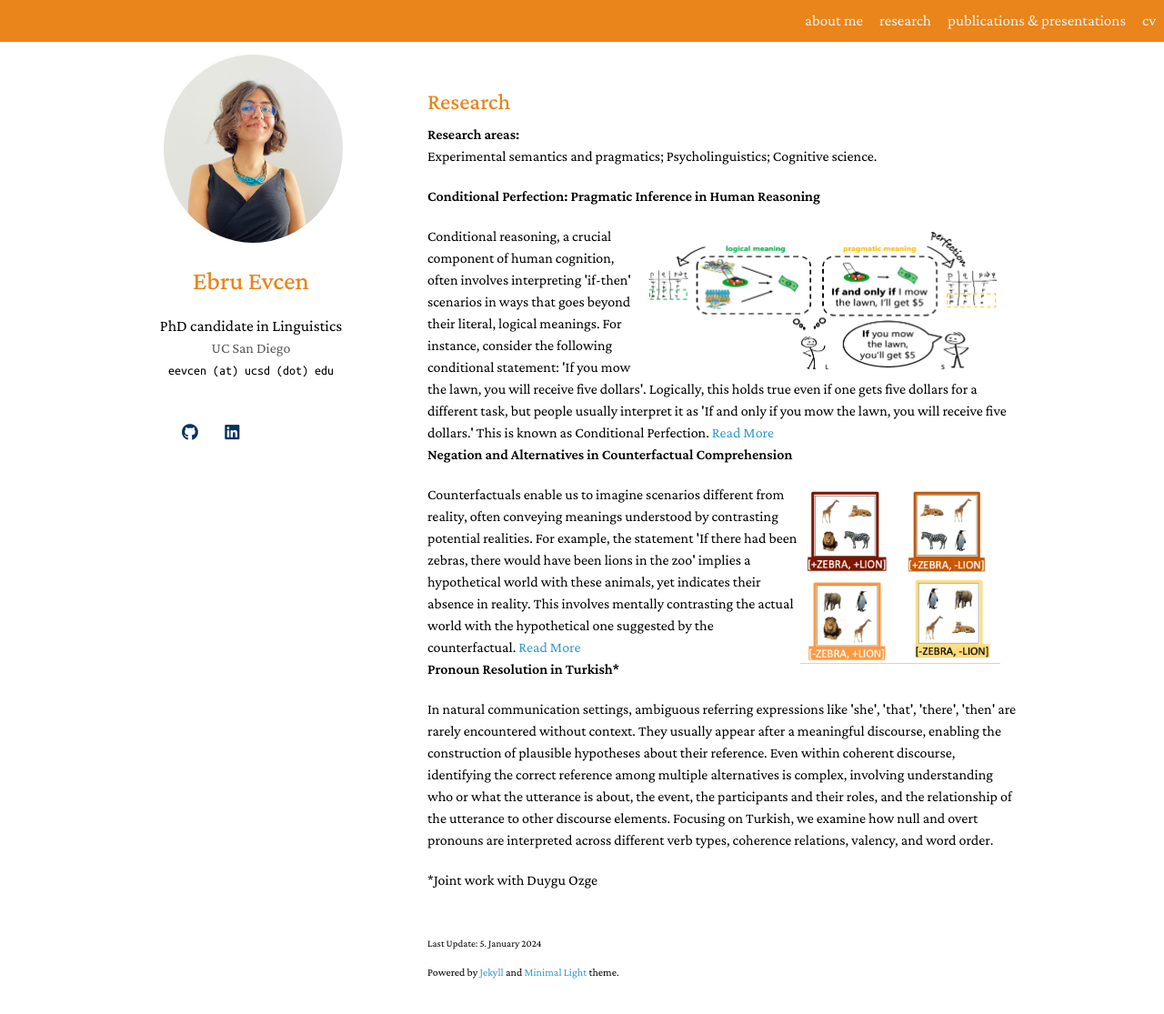
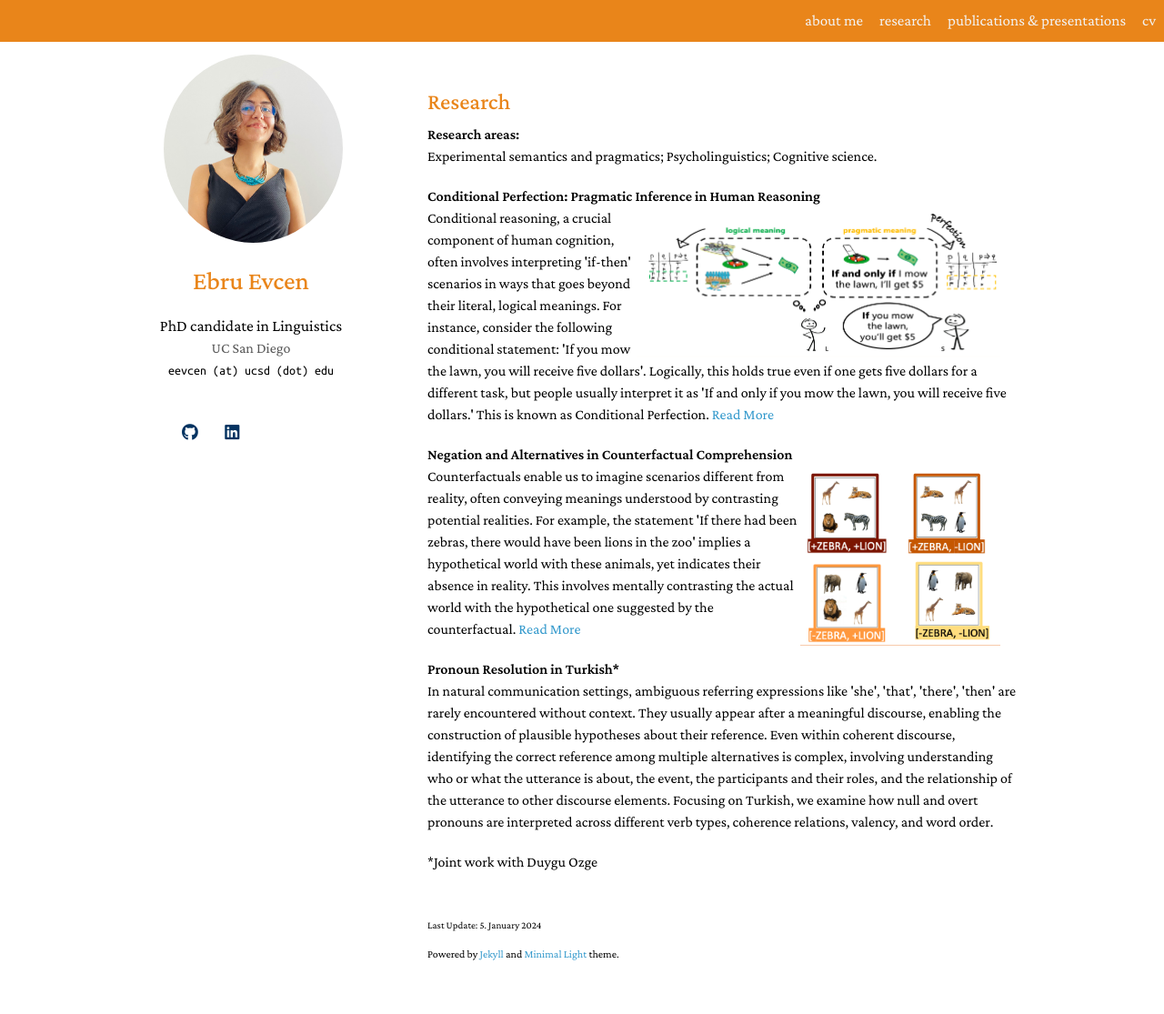
Before and after one commit to ebruevcen/ebruevcen.github.io, a Jekyll site: the page built from research.md, in a window 1280 px wide and 1150 px high. Shown: the top 1115 px of the window at 91% size. Built offline with Jekyll 4.4.1, drawn with Linux system fonts in a browser that asks for light colours; nearby versions of some CDN libraries; library files that are not in the unit come from our copies; a style sheet for code colours, icons or effects is not loaded.

Commit message:
Update research.md

```diff
--- a/research.md
+++ b/research.md
@@ -9,7 +9,7 @@ permalink: /research/
 
 <h4 style="margin:0 0 0;">Research areas:</h4> Experimental semantics and pragmatics; Psycholinguistics; Cognitive science.
 
-<h4 style="margin:0 0 20px 0;">Conditional Perfection: Pragmatic Inference in Human Reasoning</h4>
+<h4 style="margin:0 0 0 0;">Conditional Perfection: Pragmatic Inference in Human Reasoning</h4>
 
 <div>
 <img src="../assets/img/conditionals.png" alt="conditional perfection" style="float: right; margin-right: 20px; width: 400px; height: auto;" />
@@ -20,8 +20,7 @@ permalink: /research/
 </div>
 
 
-
-<h4 style="margin:0 0 20px 0;">Negation and Alternatives in Counterfactual Comprehension</h4>
+<h4 style="margin:20px 0 0 0;">Negation and Alternatives in Counterfactual Comprehension</h4>
 
 <div>
 <img src="../assets/img/counterfactuals2.png" alt="alternatives" style="float: right; margin-right: 20px; width: 220px; height: auto;" />   Counterfactuals enable us to imagine scenarios different from reality, often conveying meanings understood by contrasting potential realities. For example, the statement 'If there had been zebras, there would have been lions in the zoo' implies a hypothetical world with these animals, yet indicates their absence in reality. This involves mentally contrasting the actual world with the hypothetical one suggested by the counterfactual.
@@ -31,7 +30,7 @@ permalink: /research/
 </div>
 
 
-<h4 style="margin:0 0 20px 0;">Pronoun Resolution in Turkish*</h4>
+<h4 style="margin:20px 0 0 0;">Pronoun Resolution in Turkish*</h4>
 
 <div>
 <p> In natural communication settings, ambiguous referring expressions like 'she', 'that', 'there', 'then' are rarely encountered without context. They usually appear after a meaningful discourse, enabling the construction of plausible hypotheses about their reference. Even within coherent discourse, identifying the correct reference among multiple alternatives is complex, involving understanding who or what the utterance is about, the event, the participants and their roles, and the relationship of the utterance to other discourse elements. Focusing on Turkish, we examine how null and overt pronouns are interpreted across different verb types, coherence relations, valency, and word order. </p>
```
